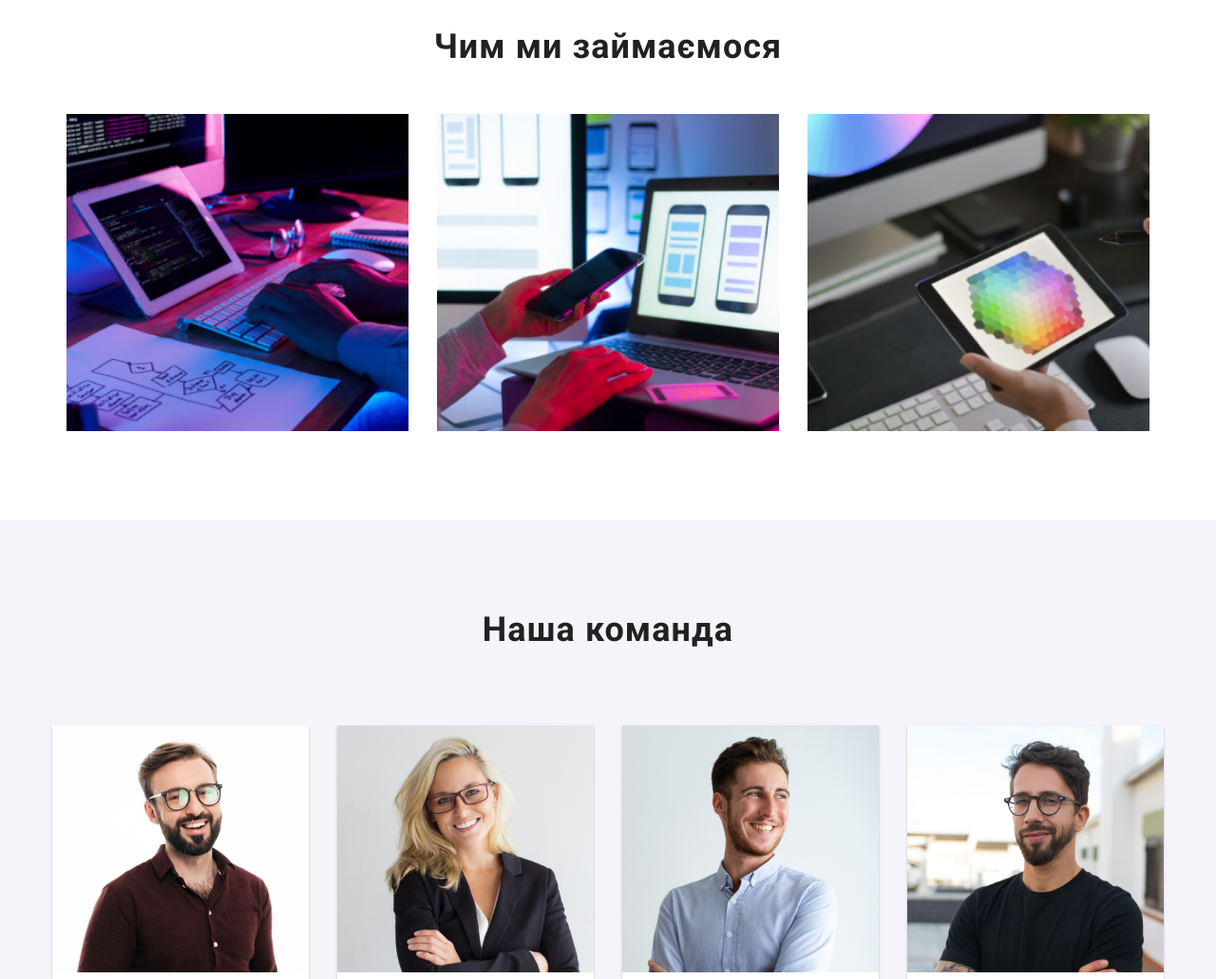
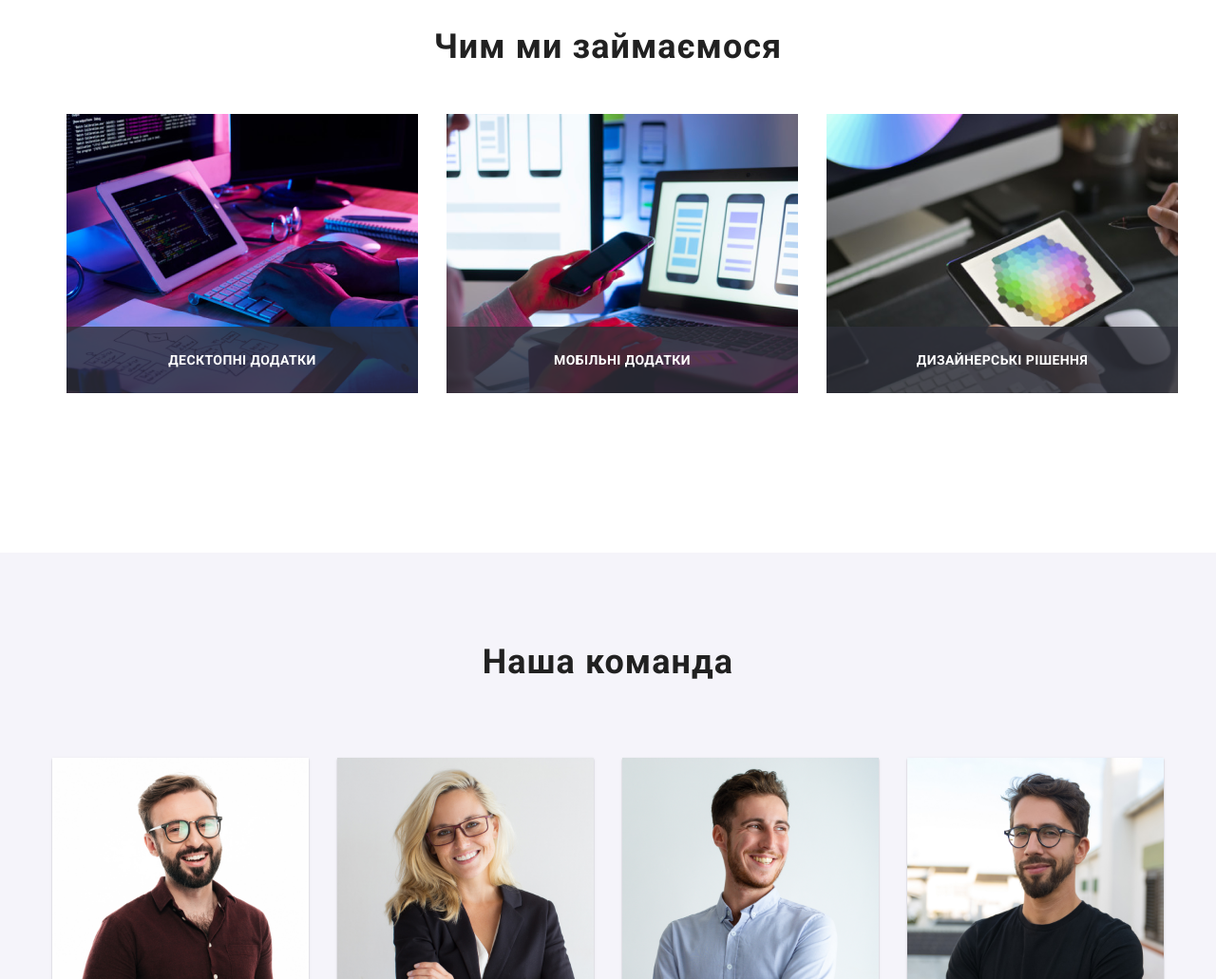
Before and after one commit to Nazariy150286/WebStud1o, a website: page index.html in a window 1280 px wide. Shown: the part 1080-2111 px from the top of the page at 95% size. Drawn offline with nearby package versions, Linux system fonts and the light colour scheme.

Commit message:
changes html,css

```diff
--- a/css/blocks.portfolio.css/header.css
+++ b/css/blocks.portfolio.css/header.css
@@ -1,3 +1,8 @@
+header {
+  position: fixed;
+  width: 100%;
+  background-color: #ffffff;
+}
 .header_block {
   display: flex;
   justify-content: space-between;
--- a/css/blocks.style.css/about.css
+++ b/css/blocks.style.css/about.css
@@ -42,8 +42,3 @@
   padding: 25px 100px;
   box-sizing: border-box;
 }
-.images img {
-  object-fit: cover;
-  height: 100%;
-  width: 100%;
-}
--- a/css/blocks.style.css/header.css
+++ b/css/blocks.style.css/header.css
@@ -1,5 +1,7 @@
 header {
   position: fixed;
+  width: 100%;
+  background-color: #ffffff;
 }
 .header_block {
   display: flex;
--- a/css/blocks.style.css/promo.css
+++ b/css/blocks.style.css/promo.css
@@ -7,7 +7,7 @@
   letter-spacing: 0.06em;
 }
 .promo {
-  background-image: url(/img/Img17.png);
+ background-image: url(../../img/img17.png);
   background-repeat: no-repeat;
   background-position: center;
   background-size: cover;
--- a/css/blocks.style.css/work.css
+++ b/css/blocks.style.css/work.css
@@ -25,9 +25,6 @@
   gap: 30px;
 }
 .work_pt {
-  position: bottom;
-  width: 100%;
-  height: 100%;
   color: #fff;
   text-align: center;
   font-size: 14px;
@@ -35,4 +32,13 @@
   line-height: normal;
   letter-spacing: 0.42px;
   text-transform: uppercase;
+  background: rgba(47, 48, 58, 0.8);
+  width: 370px;
+  height: 70px;
+  display: flex;
+  margin: 0 auto;
+  align-items: center;
+  justify-content: center;
+  position: relative;
+  bottom: 74px;
 }
--- a/index.html
+++ b/index.html
@@ -365,79 +365,21 @@
           </ul>
         </div>
       </section>
-      <section
-        class="work"
-        data-aos="flip-up"
-        data-aos-offset="200"
-        data-aos-delay="50"
-        data-aos-duration="1000"
-        data-aos-easing="ease-in-out"
-        data-aos-mirror="true"
-        data-aos-once="false"
-        data-aos-anchor-placement="top-center"
-      >
-        <h2
-          data-aos="fade-down"
-          data-aos-offset="200"
-          data-aos-delay="50"
-          data-aos-duration="1000"
-          data-aos-easing="ease-in-out"
-          data-aos-mirror="true"
-          data-aos-once="false"
-          data-aos-anchor-placement="top-center"
-          class="type-of-work"
-        >
-          Чим ми займаємося
-        </h2>
+      <section class="work">
+        <h2 class="type-of-work">Чим ми займаємося</h2>
         <div class="container">
           <ul class="images">
             <li>
-              <img
-                data-aos="fade-up-right"
-                data-aos-offset="200"
-                data-aos-delay="50"
-                data-aos-duration="1000"
-                data-aos-easing="ease-in-out"
-                data-aos-mirror="true"
-                data-aos-once="false"
-                data-aos-anchor-placement="top-center"
-                class="img2"
-                src="./img/img1.png"
-                alt="computer"
-              />
-              <p class="work_pt">Десктопні додатки</p>
+              <img class="img2" src="./img/img1.png" alt="computer" />
+              <h4 class="work_pt">Десктопні додатки</h4>
             </li>
             <li>
-              <img
-                data-aos="fade-down"
-                data-aos-offset="200"
-                data-aos-delay="50"
-                data-aos-duration="1000"
-                data-aos-easing="ease-in-out"
-                data-aos-mirror="true"
-                data-aos-once="false"
-                data-aos-anchor-placement="top-center"
-                class="img2"
-                src="./img/img2.png"
-                alt="telephone"
-              />
-              <p class="work_pt">Мобільні додатки</p>
+              <img class="img2" src="./img/img2.png" alt="telephone" />
+              <h4 class="work_pt">Мобільні додатки</h4>
             </li>
             <li>
-              <img
-                data-aos="fade-up-left"
-                data-aos-offset="200"
-                data-aos-delay="50"
-                data-aos-duration="1000"
-                data-aos-easing="ease-in-out"
-                data-aos-mirror="true"
-                data-aos-once="false"
-                data-aos-anchor-placement="top-center"
-                class="img2"
-                src="./img/img3.png"
-                alt="tablet"
-              />
-              <p class="work_pt">Дизайнерські рішення</p>
+              <img class="img2" src="./img/img3.png" alt="tablet" />
+              <h4 class="work_pt">Дизайнерські рішення</h4>
             </li>
           </ul>
         </div>
```
